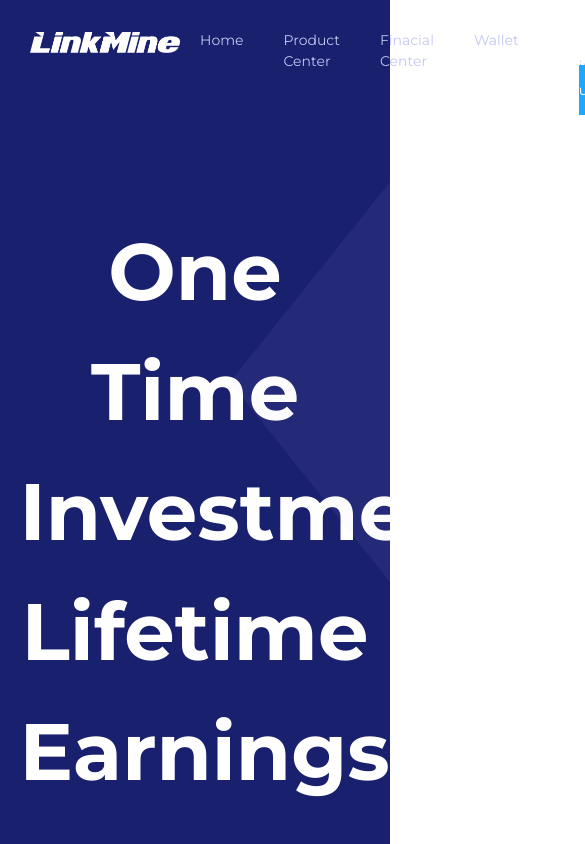
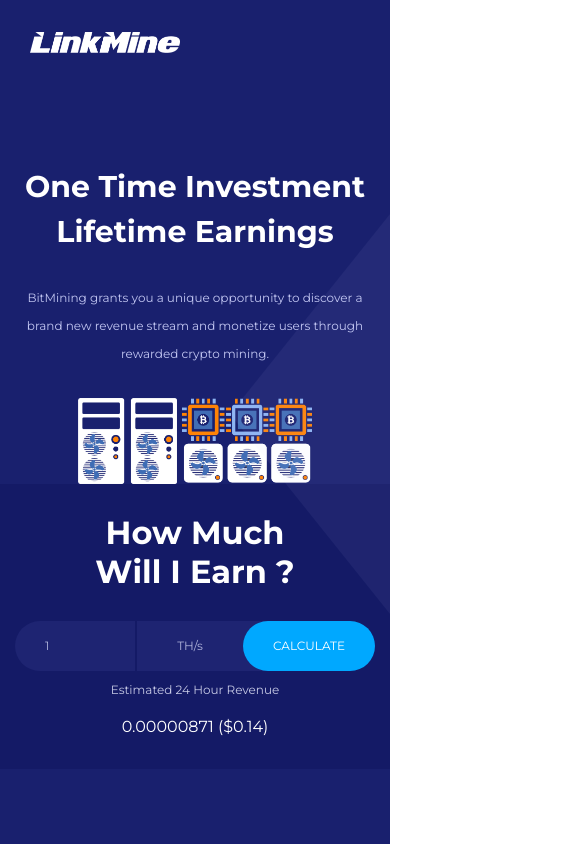
Before and after one commit to BolajiOlayinka/linkmine, a React (Create React App) app: page / in a window 390 px wide. Shown: the top 844 px of the page, 585 px wide, since content can reach past the window. Built offline with nearby package versions, Linux system fonts and the light colour scheme.

Commit message:
responsiveness on mobile < 425px

```diff
--- a/package.json
+++ b/package.json
@@ -13,6 +13,7 @@
     "bootstrap": "^4.5.3",
     "react": "^17.0.1",
     "react-dom": "^17.0.1",
+    "react-router-dom": "^5.2.0",
     "react-scripts": "4.0.0",
     "reactstrap": "^8.7.1",
     "styled-components": "^5.2.1",
--- a/src/App.css
+++ b/src/App.css
@@ -1,6 +1,7 @@
 .App {
   background-color:var(--mainBlue);
   font-family: 'Montserrat', sans-serif;
+
 }
 
 :root{
--- a/src/App.js
+++ b/src/App.js
@@ -1,11 +1,15 @@
 import './App.css';
 import Home from './Component/Home';
 import "bootstrap/dist/css/bootstrap.css";
+import {Route, Switch} from 'react-router-dom';
 
 function App() {
   return (
     <div className="App">
-      <Home/>
+    <Switch>
+    <Route path = "/" component={Home}></Route>
+    </Switch>
+
     </div>
   );
 }
--- a/src/Component/Banner.js
+++ b/src/Component/Banner.js
@@ -29,6 +29,13 @@ const Title = styled.h2`
   margin-bottom: 80px;
   line-height: 1.5;
   text-align: center;
+  @media(max-width:576px){
+    font-size:36px;
+  }
+  @media(max-width:425px){
+    font-size:30px;
+    margin-bottom:30px;
+  }
 `;
 const SubTitle = styled.p`
   width: 80%;
@@ -37,6 +44,12 @@ const SubTitle = styled.p`
   text-align: center;
   font-size: 20px;
   line-height: 28px;
+  @media(max-width:425px){
+    width:90%;
+    font-size:12px;
+    margin-bottom:20px;
+    margin:auto;
+  }
 `;
 const SideTriangle = styled.div`
   width: 0;
@@ -61,4 +74,7 @@ const ImageContent = styled.div`
       width: 600px;
     }
   }
+  @media(max-width:475px){
+    margin-top:30px;
+  }
 `;
--- a/src/Component/Earn.js
+++ b/src/Component/Earn.js
@@ -32,7 +32,7 @@ export default class Earn extends Component {
             <div className="col-lg-3 col-md-3 col-sm-6 col-12">
               <EarnTitle>How Much Will I Earn ?</EarnTitle>
             </div>
-            <div className="col-lg-9 col-md-8 col-sm-6 col-12 align-self-center">
+            <div className="col-lg-9 col-md-9 col-sm-6 col-12 align-self-center">
               <InputSection>
                 <StyledInput
                   type="number"
@@ -49,6 +49,12 @@ export default class Earn extends Component {
                   </CalResult>
                 </Output>
               </InputSection>
+              <SmallOutput>
+              <p>Estimated 24 Hour Revenue</p>
+                  <CalResult>
+                    {this.state.calcResult} (${this.state.resultDollars})
+                  </CalResult>
+              </SmallOutput>
             </div>
           </div>
         </Container>
@@ -71,6 +77,10 @@ const Wrapper = styled.div`
       font-size: 43px;
     }
   }
+  @media(max-width:425px){
+    padding-top:30px;
+    padding-bottom:30px;
+  }
 `;
 const Container = styled.div`
   padding-left: 15px;
@@ -81,10 +91,21 @@ const Container = styled.div`
   }
 `;
 const EarnTitle = styled.h2`
-  width: 100%
+  width: 100%;
+
+  @media(max-width:425px){
+    width:70%;
+    text-align:center;
+    margin-bottom:10px;
+    margin:auto;
+    font-weight:bold;
+  }
 `;
 const InputSection = styled.div`
   display: flex;
+  @media(max-width:425px){
+    margin-top:30px;
+  }
 `;
 const StyledInput = styled.input`
   width: 160px;
@@ -109,6 +130,15 @@ const StyledInput = styled.input`
       border:none;
       -moz-outline-style: none;
   }
+  @media(max-width:768px){
+    width:50px;
+  }
+  @media(max-width:425px){
+    width: 120px;
+    height:50px;
+    line-height:50px;
+    font-size:12px;
+  }
 `;
 const ThetaDiv = styled.div`
   background: #1e2472;
@@ -119,6 +149,11 @@ const ThetaDiv = styled.div`
   width: 200px;
   padding-right: 30px;
   margin-right: -30px;
+  @media(max-width:425px){
+    height:50px;
+    line-height:50px;
+    font-size:12px;
+  }
 `;
 
 const CalcBtn = styled.button`
@@ -140,6 +175,12 @@ const CalcBtn = styled.button`
       border:none;
       -moz-outline-style: none;
   }
+  @media(max-width:425px){
+padding:0 30px;
+height:50px;
+line-height:50px;
+font-size:12px;
+  }
 `;
 const Output = styled.div`
  padding-left:30px;
@@ -148,5 +189,20 @@ const Output = styled.div`
     color: #c6c9e5;
   }
   color: white;
+  @media(max-width:576px){
+    display:none;
+  }
 `;
+const SmallOutput =styled.div `
+color:white;
+margin-top:10px;
+text-align:center;
+p{
+  font-size:12px;
+  color:#c6c9e5;
+}
+@media(min-width:575.9px){
+  display:none
+}
+`
 const CalResult = styled.div``;
--- a/src/Component/Header.js
+++ b/src/Component/Header.js
@@ -1,17 +1,42 @@
-import React from "react";
+import React,{useEffect, useState} from "react";
 import styled from "styled-components";
 import Logo from "../assets/linkmine.png";
+import {Link} from 'react-router-dom';
+import { FontAwesomeIcon } from "@fortawesome/react-fontawesome";
+import { faBars } from "@fortawesome/free-solid-svg-icons";
 
 export default function Header() {
+  const [isOpen, setIsOpen] = useState();
+
+  const toggle = () => setIsOpen(!isOpen);
+  // const [isSmallScreen, setIsSmallScreen] = useState(false);
+  // useEffect(() => {
+  //   const mediaQuery = window.matchMedia("max-width:600px");
+  //   mediaQuery.addListener(handleMediaQueryChange);
+
+  //   handleMediaQueryChange(mediaQuery);
+  //   return () => {
+  //     mediaQuery.removeListener(handleMediaQueryChange);
+  //   };
+  // }, []);
+
+  // const handleMediaQueryChange = (mediaQuery) => {
+  //   if (mediaQuery.matches) {
+  //     setIsSmallScreen(true);
+  //   } else {
+  //     setIsSmallScreen(false);
+  //   }
+  // };
   return (
     <React.Fragment>
       <NavWrapper>
         <Left>
-        <LogoWrapper>
+        <LogoWrapper t0="/">
         <img src={Logo} alt="linkmine logo" />
         </LogoWrapper>
 
         </Left>
+
         <Right>
             <a href="https://linkmine.vip/">Home</a>
             <a href="https://linkmine.vip/product-center">Product Center</a>
@@ -24,7 +49,22 @@ export default function Header() {
 
 
         </Right>
+
       </NavWrapper>
+      <SmallNavWrapper>
+      <Right>
+            <a href="https://linkmine.vip/">Home</a>
+            <a href="https://linkmine.vip/product-center">Product Center</a>
+            <a href="https://linkmine.vip/financial-center">Finacial Center</a>
+            <a href="https://linkmine.vip/wallet">Wallet</a>
+            <Auth>
+            <Login href="">Sign in</Login>
+            <Signup href="">Sign up</Signup>
+            </Auth>
+
+
+        </Right>
+      </SmallNavWrapper>
     </React.Fragment>
   );
 }
@@ -35,6 +75,11 @@ const NavWrapper = styled.div`
   padding-top:30px;
   padding-bottom:30px;
   padding-left:30px;
+
+  @media(min-width:1200px){
+    width:1200px;
+  margin:auto;
+  }
 `;
 const Left = styled.div`
   display: flex;
@@ -53,9 +98,12 @@ const Right = styled.div`
   :active{
       color:var(--mainAsh)
   }
+  @media(max-width:767px){
+    display:none;
+  }
 `;
 
-const LogoWrapper = styled.div `
+const LogoWrapper = styled(Link)`
 img{
     width:150px;
 }
@@ -72,3 +120,12 @@ background-color:var(--lightBlue);
 padding:16px 12px;
 color:var(--mainWhite)!important;
 `
+const SmallNavWrapper = styled.div `
+@media(min-width:768px){
+  display:none;
+}
+@media(max-width:767.9px){
+  display:block;
+  background-color:var(--mainBlue)
+}
+`
--- a/src/Component/Home.js
+++ b/src/Component/Home.js
@@ -12,8 +12,9 @@ export default function Home() {
   return (
     <React.Fragment>
       {" "}
+      <Header />
       <Container>
-        <Header />
+
         <Banner />
       </Container>
       <Earn />
--- a/src/Component/How.js
+++ b/src/Component/How.js
@@ -62,6 +62,9 @@ const Wrapper = styled.div`
   padding-left: 5px;
   padding-right: 5px;
   padding-bottom: 120px;
+  @media(max-width:425px){
+    padding-bottom:80px;
+  }
 `;
 const PreHeader = styled.div`
   color: #00a8ff;
@@ -69,12 +72,19 @@ const PreHeader = styled.div`
   margin-top: 110px;
   margin-bottom: 20px;
   text-align: center;
+  @media(max-width:425px){
+    margin-top:80px;
+    font-size:12px;
+  }
 `;
 const Header = styled.div`
   font-size: 50px;
   color: white;
   text-align: center;
   font-family: MontserratBold;
+  @media(max-width:425px){
+    font-size:26px;
+  }
 `;
 const Large = styled.div`
   text-align: center;
--- a/src/Component/Models.js
+++ b/src/Component/Models.js
@@ -65,18 +65,30 @@ const Wrapper = styled.div`
     width: 1200px;
     margin: auto;
   }
+  @media(max-width:425px){
+    padding-top:80px;
+    padding-bottom:80px;
+    padding-left:15px;
+    padding-right:15px
+  }
 `;
 const PreHeader = styled.p`
   color: #00a8ff;
   font-sze: 18px;
   margin-bottom: 20px;
   text-align: center;
+  @media(max-width:425px){
+    font-size:12px;
+  }
 `;
 const TitleHead = styled.h2`
   font-size: 50px;
   color: white;
   text-align: center;
   font-family: MontserratBold;
+  @media(max-width:425px){
+    font-size:26px;
+  }
 `;
 const Card = styled.div`
   text-align: center;
@@ -87,6 +99,7 @@ const Card = styled.div`
   margin-right: 10px;
   padding-left: 10px;
   padding-right: 10px;
+
 `;
 const CardTitle = styled.div`
   font-size: 24px;
--- a/src/Component/Plan.js
+++ b/src/Component/Plan.js
@@ -110,18 +110,30 @@ const Wrapper = styled.div`
     width: 1200px;
     margin: auto;
   }
+  @media(max-width:425px){
+    padding-left:15px;
+    paddig-right:15px;
+    padding-top:80px;
+    padding-bottom:80px;
+  }
 `;
 const PreHeader = styled.p`
   color: #00a8ff;
   font-sze: 18px;
   margin-bottom: 20px;
   text-align: center;
+  @media(max-width:425px){
+    font-size:12px;
+  }
 `;
 const TitleHead = styled.h2`
   font-size: 50px;
   color: white;
   text-align: center;
   font-family: MontserratBold;
+  @media(max-width:425px){
+    font-size:26px;
+  }
 `;
 const Card = styled.div`
   text-align: center;
--- a/src/Component/Telegram.js
+++ b/src/Component/Telegram.js
@@ -90,6 +90,14 @@ const Wrapper = styled.div`
     width: 1200px;
     margin: auto;
   }
+  @media(max-width:576px){
+    flex-direction:column;
+    padding-top:60px;
+    padding-left:15px;
+    padding-right:15px;
+    padding-bottom:60px;
+
+  }
 `;
 const TelegramImage = styled.img`
   opacity: 5%;
@@ -109,6 +117,19 @@ const SectionOne = styled.div`
     font-weight: bold;
     width: 70%;
     line-height: 52px;
+  }
+  @media(max-width:425px){
+    p{
+      font-size:16px;
+      line-height:22px;
+
+    }
+    h2{
+      font-size:28px;
+      line-height:36px;
+      width:100%;
+      padding-bottom:50px;
+    }
   }
 `;
 const SectionTwo = styled.div``;
@@ -142,11 +163,22 @@ const QualityMining = styled.div`
     color: white;
     font-weight: bold;
   }
+  @media(max-width:425px){
+    padding-bottom:30px;
+    h2{
+      font-size:30px;
+      line-height:42px;
+    }
+  }
 `;
 const LeftParagraph = styled.div`
   color: white;
   font-size: 16px;
   margin-top: 30px;
+  @media(max-width:425px){
+    font-size:14px;
+    line-height:26px;
+  }
 `;
 const RightParagraph = styled.div`
   line-height: 2;
@@ -191,6 +223,17 @@ const Footer = styled.div`
     font-size: 16px;
     width: 58%;
     margin: auto;
+
+  }
+  @media(max-width:425px){
+    p{
+      width:90%;
+      font-size:14px;
+      line-height:20px;
+      margin:auto;
+      text-align:justify;
+      padding-bottom:30px;
+    }
   }
 `;
 const ScrollUp = styled.button`
--- a/src/index.js
+++ b/src/index.js
@@ -3,10 +3,13 @@ import ReactDOM from 'react-dom';
 import './index.css';
 import App from './App';
 import reportWebVitals from './reportWebVitals';
+import {BrowserRouter} from 'react-router-dom'
 
 ReactDOM.render(
   <React.StrictMode>
+  <BrowserRouter>
     <App />
+  </BrowserRouter>
   </React.StrictMode>,
   document.getElementById('root')
 );
```
Also changed, not shown: 1 other file (tests, documents, lock files or other folders).
